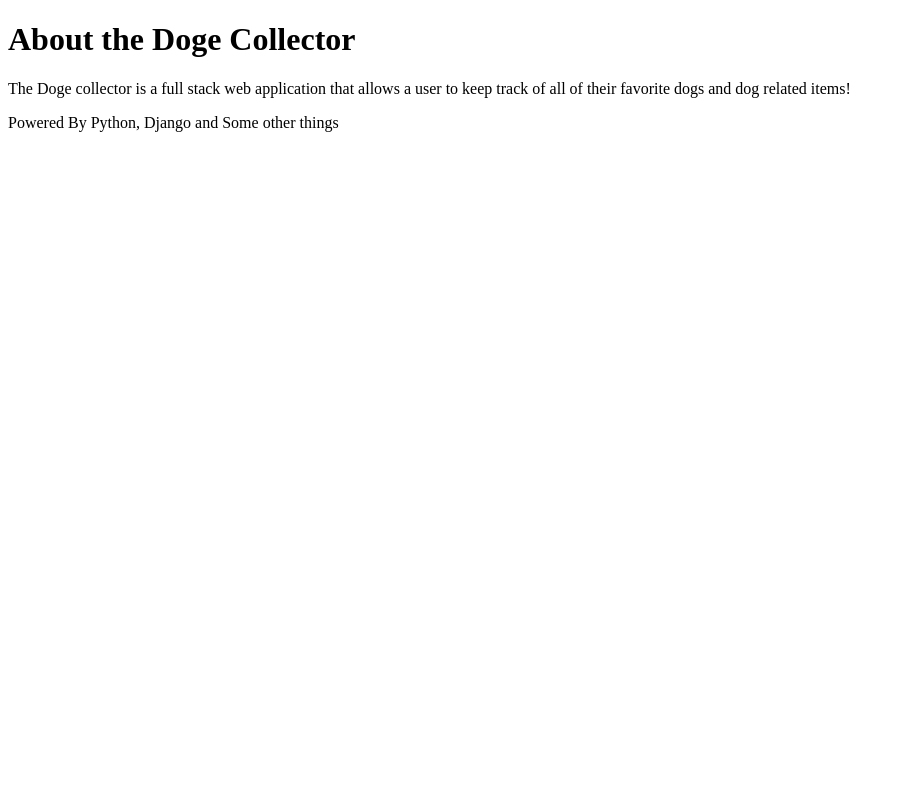
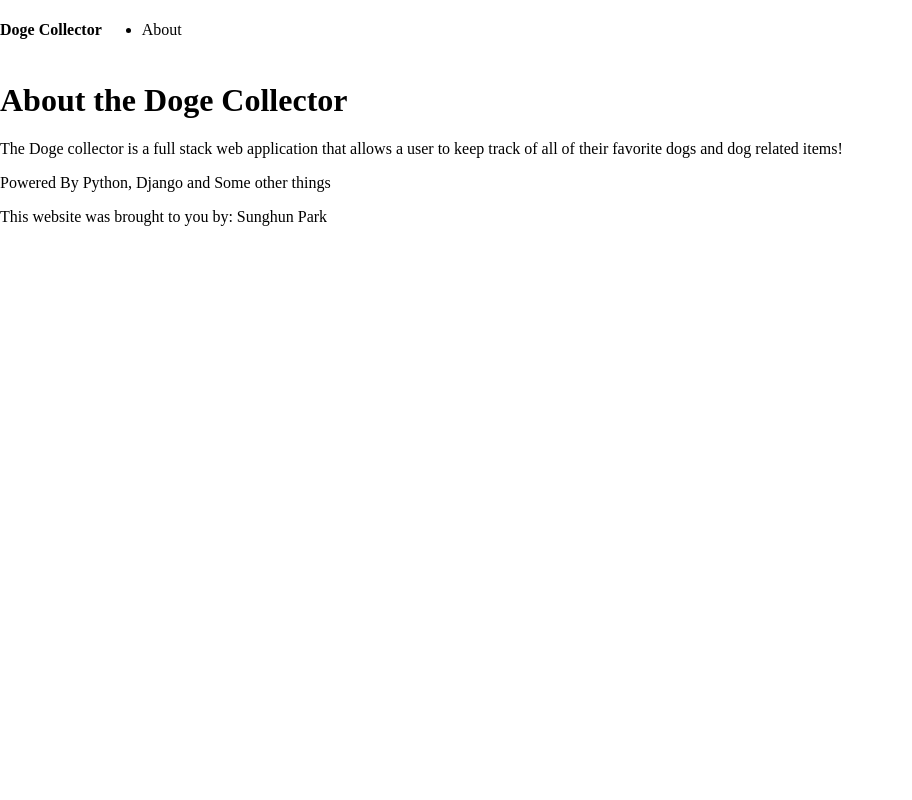
Before and after one commit to SunghunP/dogecollector, a Django app: page /about/ in a window 1280 px wide. Shown: the whole page, without its empty margins (0-912 px from the left). Run offline with Django 4.2, Linux system fonts and the light colour scheme.

Commit message:
Link stylesheet to base.html

```diff
--- /dev/null
+++ b/main_app/static/css/style.css
@@ -0,0 +1,23 @@
+/* * {
+  border: solid 1px red;
+} */
+
+html, body {
+  width: 100%;
+  height: 100%;
+  margin: 0px;
+}
+
+.flex {
+  display: flex;
+}
+
+nav {
+  justify-content: space-between;
+  align-items: center;
+}
+
+.nav-bar-item {
+  text-decoration: none;
+  color: black
+}
--- a/main_app/templates/base.html
+++ b/main_app/templates/base.html
@@ -1,22 +1,32 @@
+{% load static %}
+
 <!DOCTYPE html>
 <html>
   <head>
     <meta charset="UTF-8">
     <meta name="viewport" content="width=device-width, initial-scale=1.0">
     <meta http-equiv="X-UA-Compatible" content="ie=edge">
+    <link rel="stylesheet" type="text/css" href="{% static 'css/style.css' %}">
     <title>Doge Collector</title>
   </head>
 
   <body>
-    <header>
+    <header class="flex">
+      <nav class="nav flex">
+        <h4>Doge Collector</h4>
+        <ul>
+          <li class="nav-bar-item">About</li>
+        </ul>
+      </nav>
+    </header>
 
-    </header>
     <main>
       {% block content %}
       {% endblock %}
     </main>
-    <footer>
 
+    <footer class="footer">
+      This website was brought to you by: Sunghun Park
     </footer>
   </body>
 </html>
```
